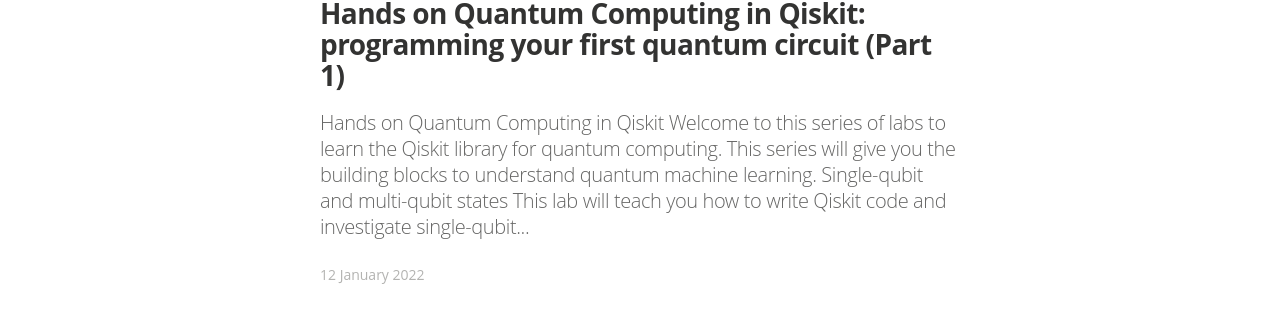
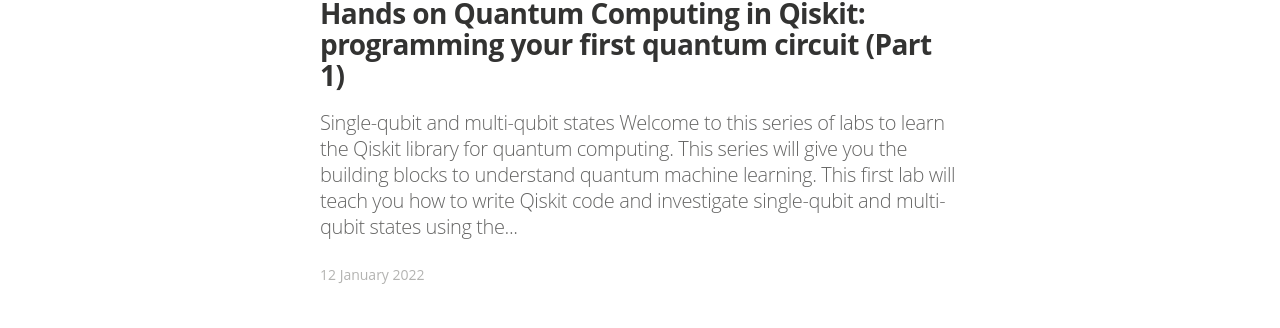
Before and after one commit to ManuNeuro/EmmanuelCalvet, a Jekyll site: the page built from index.html, in a window 1280 px wide. Shown: the part 780-1108 px from the top of the page. Built offline with Jekyll 4.4.1, drawn with Linux system fonts in a browser that asks for light colours; nearby versions of some CDN libraries; some web fonts are replaced; the list of posts is cut into pages by our own code.

Commit message:
Update 2022-01-12-quantum-tuto-p1.md

```diff
--- a/_posts/2022-01-12-quantum-tuto-p1.md
+++ b/_posts/2022-01-12-quantum-tuto-p1.md
@@ -6,12 +6,11 @@
 image: /assets/article_images/2022-01-12-quantum-tuto-p1/quantum-cover-sunscreen.jpg
 ---
 
-# Hands on Quantum Computing in Qiskit
+# Single-qubit and multi-qubit states
+
 Welcome to this series of labs to learn the `Qiskit` library for quantum computing. This series will give you the building blocks to understand quantum machine learning.
 
-# Single-qubit and multi-qubit states
-
-This lab will teach you how to write `Qiskit` code and investigate single-qubit and multi-qubit states using the `Bloch-sphere` and `qpshere` visualization. Finally you will run a program on a real quantum computer!
+This first lab will teach you how to write `Qiskit` code and investigate single-qubit and multi-qubit states using the `Bloch-sphere` and `qpshere` visualization. Finally, you will run a parametrized circuit on a real quantum computer!
 
 > This tutorial is adapted from Lab 1 of Qiskit courses: [**Introduction to Quantum Computing and Quantum Hardware**](https://qiskit.org/learn/intro-qc-qh/).
 
```
